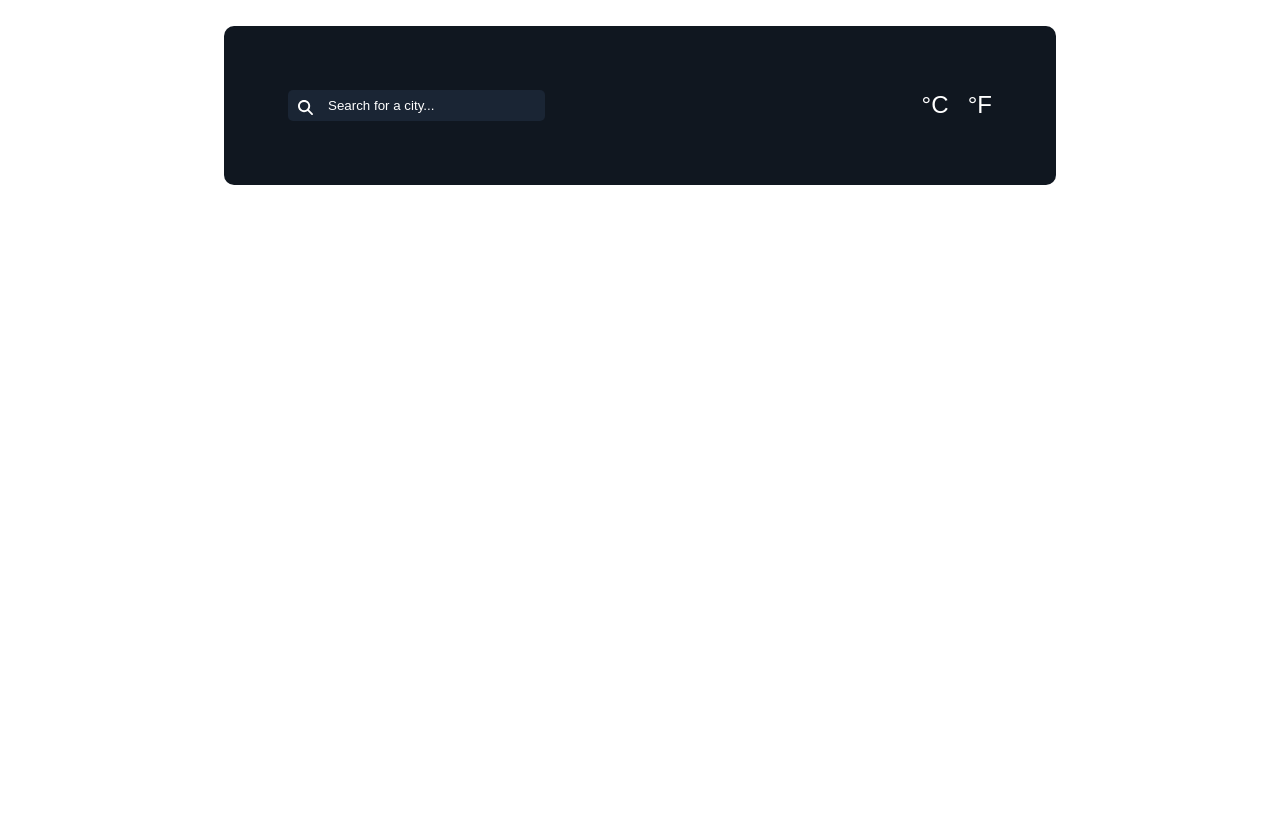
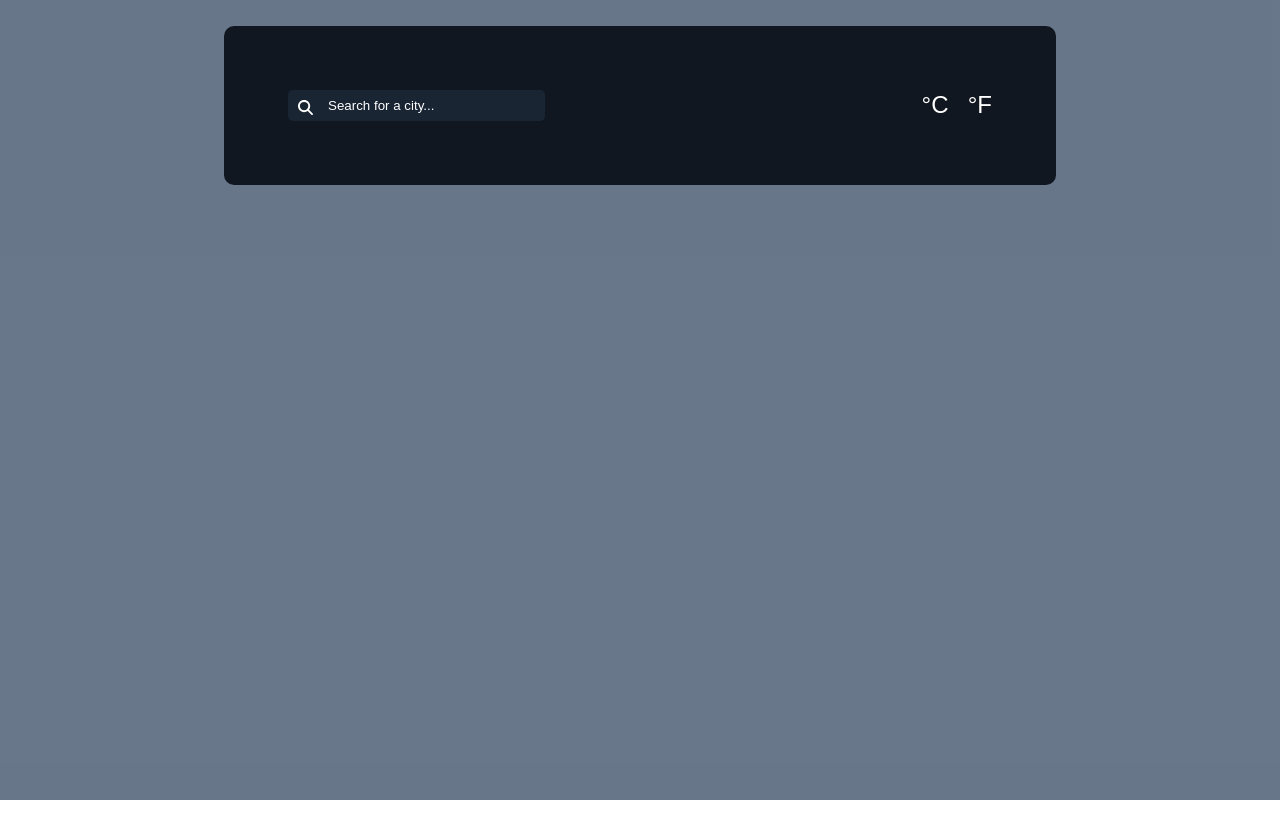
Before and after one commit to DGutrieDev/weather-forecast-app, a React (Create React App) app: page / in a window 1280 px wide. Built offline with nearby package versions, Linux system fonts and the light colour scheme.

Commit message:
Ajustes de Diseño

```diff
--- a/src/App.css
+++ b/src/App.css
@@ -3,6 +3,14 @@
     padding: 0;
     box-sizing: border-box;
     font-family: 'Poppins', sans-serif;
+    overflow: hidden;
+}
+
+.background_cont{
+    margin-top: 0;
+    width: 100%;
+    height: 100vh;
+    background-color: #213652ad;
 }
 
 .container {
--- a/src/App.js
+++ b/src/App.js
@@ -38,6 +38,7 @@ function App() {
   };
 
   return (
+    <div className="background_cont">
     <div className="container">
       <HeaderContent
         city={city}
@@ -58,6 +59,7 @@ function App() {
         {weather && <InfoContent weather={weather} unit={unit}></InfoContent>}
       </div>
     </div>
+    </div>
   );
 }
 
--- a/src/index.css
+++ b/src/index.css
@@ -1,5 +1,4 @@
 body {
-  margin: 0;
   font-family: -apple-system, BlinkMacSystemFont, 'Segoe UI', 'Roboto', 'Oxygen',
     'Ubuntu', 'Cantarell', 'Fira Sans', 'Droid Sans', 'Helvetica Neue',
     sans-serif;
```
Also changed, not shown: 1 other file (tests, documents, lock files or other folders).
